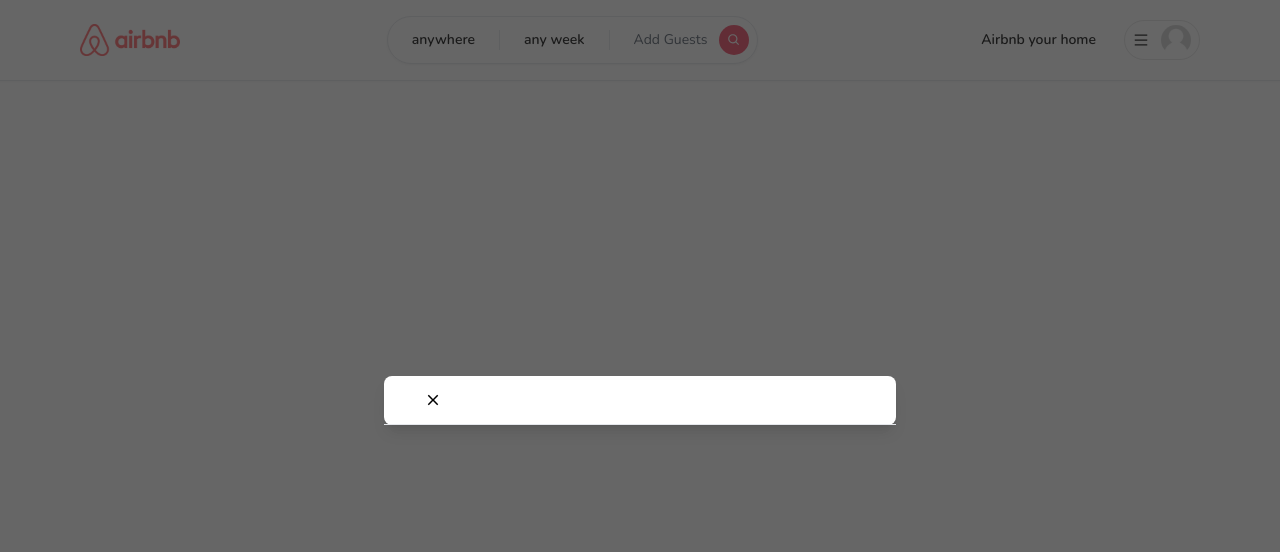
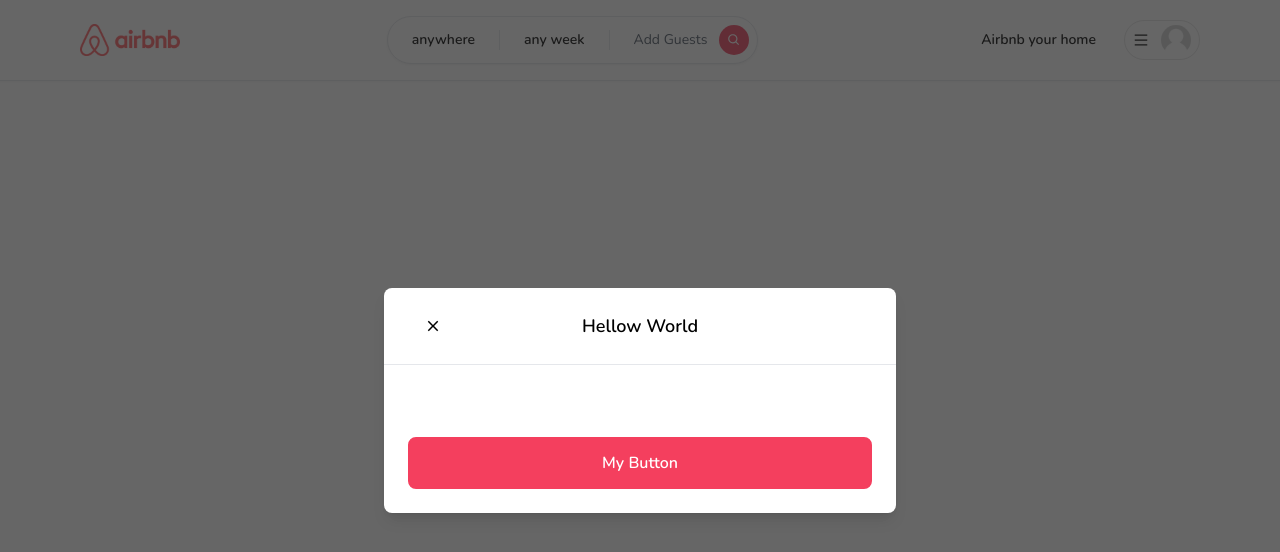
Before and after one commit to KouGH96/airbnb-practice, a Next.js app in the folder airbnb-practice/: page / in a window 1280 px wide. Shown: the top 552 px of the page. Built offline with nearby package versions, Linux system fonts and the light colour scheme.

Commit message:
created button component, working

```diff
--- /dev/null
+++ b/airbnb-practice/app/components/Button.tsx
@@ -0,0 +1,57 @@
+"use client"
+
+
+interface ButtonProps {
+    label: string;
+    onClick: (e: React.MouseEvent<HTMLButtonElement>) => void;
+    disabled?: boolean;
+    outline?: boolean;
+    small?: boolean;
+    icon?: IconType;
+}
+const Button: React.FC<ButtonProps> = ({
+    label,
+    onClick,
+    disabled,
+    outline,
+    small,
+    icon: Icon
+}) => {
+    return (
+        <button
+        onClick={onClick}
+        disabled={disabled}
+        className={`
+        relative
+        disabled:opacity-70
+        disabled:cursor-not-allowed
+        rounded-lg
+        hover:opacity-80
+        transition
+        w-full
+        ${outline ? 'bg-white' : 'bg-rose-500'}
+        ${outline ? 'border-black' : 'border-rose-500'}
+        ${outline ? 'text-black' : 'text-white'}
+        ${small ? 'py-1' : 'py-3'}
+        ${small ? 'text-sm' : 'text-md'}
+        ${small ? 'font-light' : 'font-semibold'}
+        ${small ? 'border-[1px]' : 'border-2'}
+        ${small ? 'text-sm' : 'text-md'}
+        `}
+        >
+            {Icon && (
+                <Icon
+                size={24}
+                className="
+                    absolute
+                    left-4
+                    top-3
+                "
+                />
+            )}
+            {label}
+        </button>
+    )
+}
+
+export default Button;
--- a/airbnb-practice/app/components/modals/Modal.tsx
+++ b/airbnb-practice/app/components/modals/Modal.tsx
@@ -1,6 +1,7 @@
 "use client";
 import { useCallback, useEffect, useState } from "react";
 import {IoMdClose} from 'react-icons/io';
+import Button from "../Button";
 
 interface ModalProps {
     isOpen?: Boolean;
@@ -124,7 +125,9 @@
                             relative
                             border-b-[1px]
                             ">
-                                <button className="
+                                <button
+                                onClick={handleClose}
+                                className="
                                 p-1
                                 border-0
                                 hover:Opacity-70
@@ -133,8 +136,37 @@
                                 left-9
                                 ">
                                     <IoMdClose size={18} />
-
                                 </button>
+                                <div className="
+                                text-lg
+                                font-semibold
+                                ">
+                                    {title}
+                                </div>
+                            </div>
+                            {/* BODY */}
+                            <div className="
+                            relative
+                            p-6
+                            flex-auto
+                            ">
+                            </div>
+                            {/* FOOTER */}
+                            <div className="
+                            flex
+                            flex-col
+                            gap-2
+                            p-6
+                            ">
+                                <div className="
+                                flex
+                                flex-row
+                                items-center
+                                gap-4
+                                w-full
+                                ">
+                                    <Button label="My Button" />
+                                </div>
 
                             </div>
                         </div>
--- a/airbnb-practice/app/layout.tsx
+++ b/airbnb-practice/app/layout.tsx
@@ -22,7 +22,7 @@
     <html lang="en">
       <body className={font.className}>
         <ClientOnly>
-        <Modal isOpen/>
+        <Modal title="Hellow World" isOpen/>
         <Navbar />
         </ClientOnly>
         {children}
```
